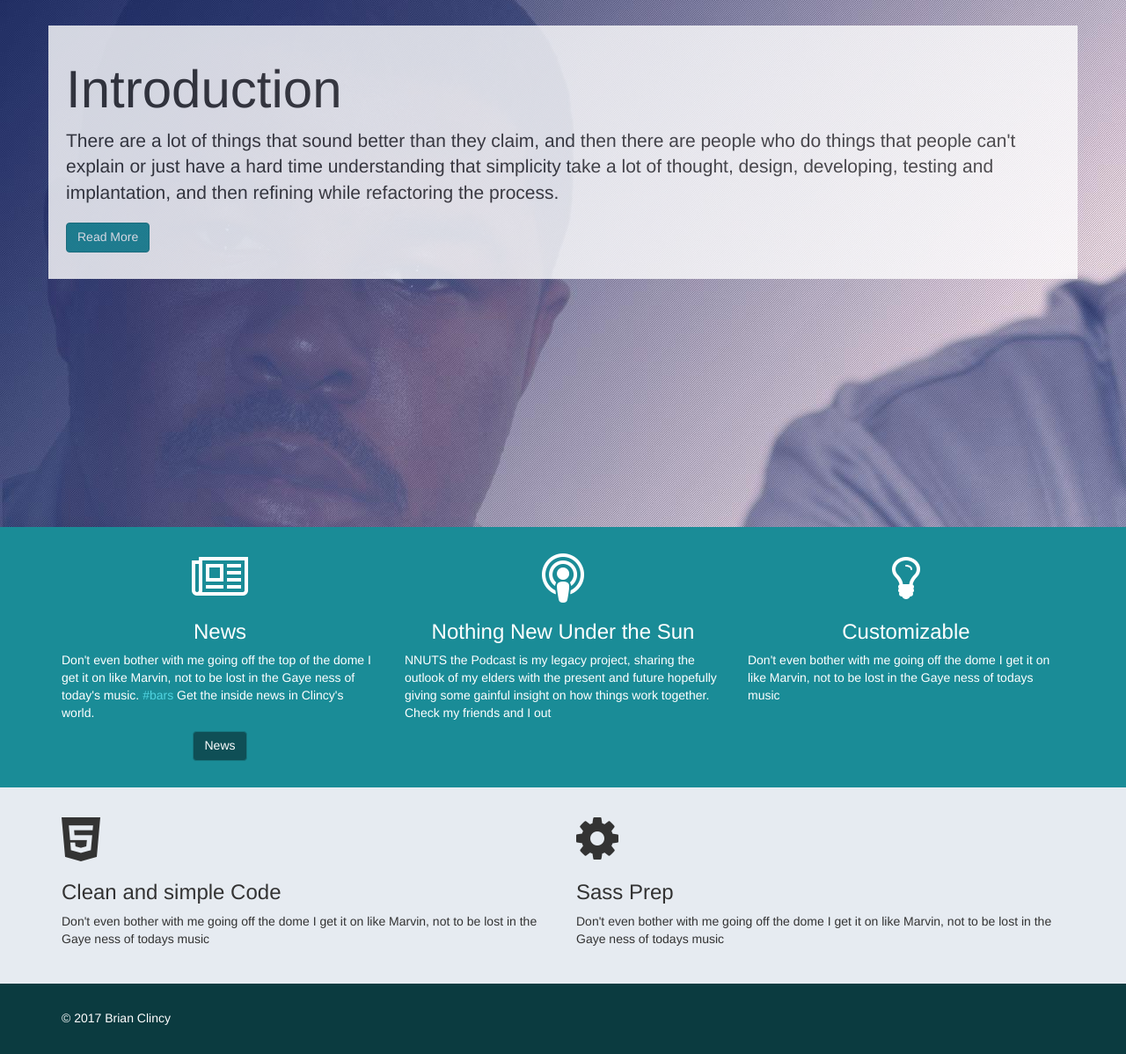
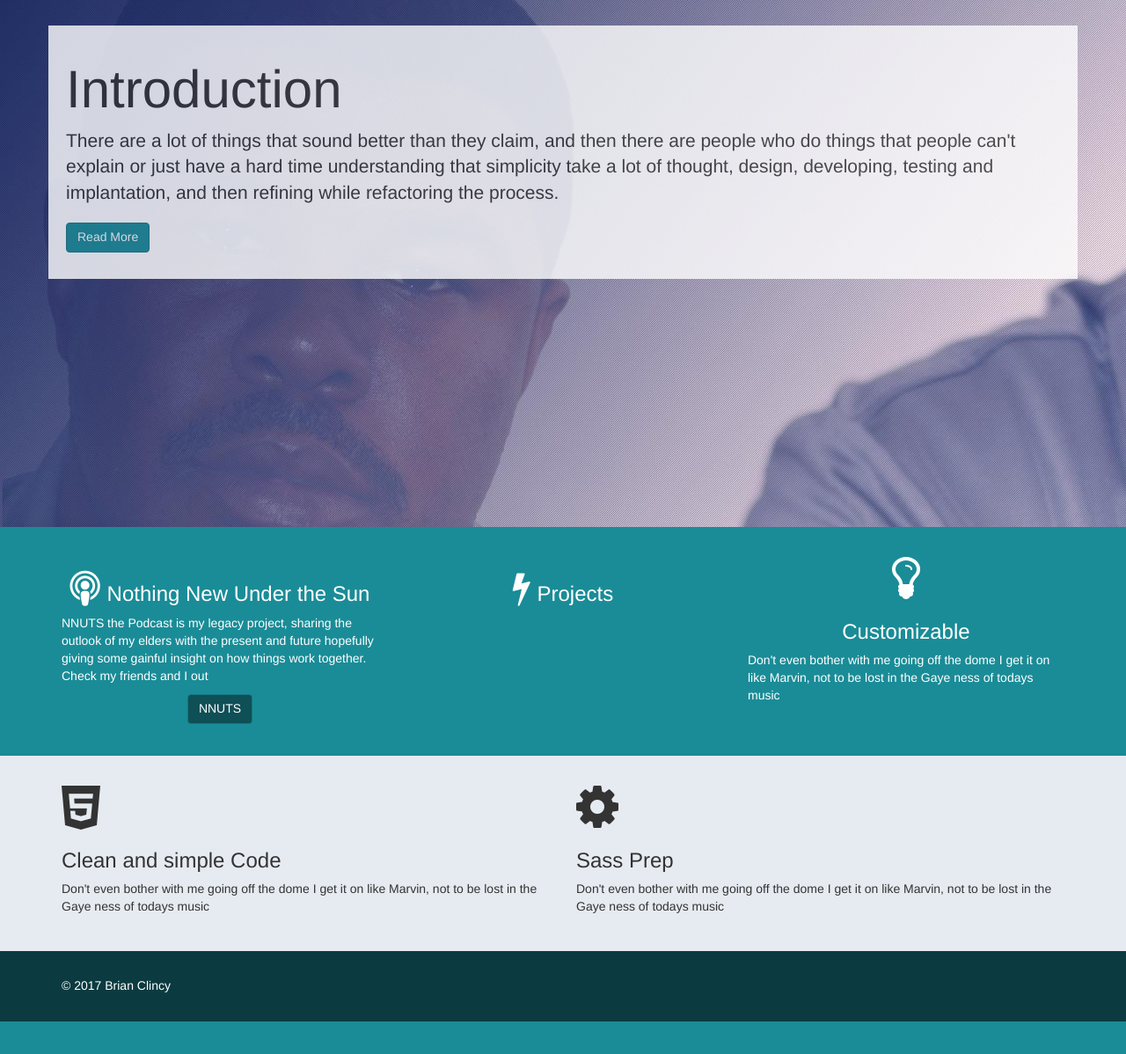
Before and after one commit to bclincy/clincy, a PHP site: page /index.html in a window 1280 px wide. Shown: the part 53-1251 px from the top of the page at 88% size. After the commit the page ends 1214 px from the top, so only its background shows below. Run offline with PHP 8.4, Linux system fonts and the light colour scheme.

Commit message:
news section

```diff
--- a/index.html
+++ b/index.html
@@ -57,24 +57,15 @@
     <div class="container">
         <div class="row">
             <div class="col-md-4">
-                <i class="fa fa-newspaper-o"></i>
-
-                <h3>News</h3>
-
-                <p>Don't even bother with me going off the top of the dome I get it on like Marvin, not to be lost in
-                    the Gaye ness
-                    of today's music. <a href="https://twitter.com/hashtag/bars?src=hash">#bars</a> Get the inside news
-                    in Clincy's world.</p>
-
-                <div><a href="/news" class="btn btn-primary">News</a></div>
-            </div>
-            <div class="col-md-4">
-                <i class="fa fa-podcast"></i>
-
-                <h3>Nothing New Under the Sun</h3>
+                <h3><span class="fa-inline"><i class="fa fa-podcast"></i> </span>Nothing New Under the Sun</h3>
 
                 <p>NNUTS the Podcast is my legacy project, sharing the outlook of my elders with the present and future
                     hopefully giving some gainful insight on how things work together. Check my friends and I out </p>
+
+                <div><a href="/nnuts" class="btn btn-primary">NNUTS</a></div>
+            </div>
+            <div class="col-md-4">
+                <h3><span class="fa-inline"><i class="fa fa-bolt"></i> </span> Projects</h3>
             </div>
             <div class="col-md-4">
                 <i class="fa fa-lightbulb-o"></i>
--- a/sass/_custom.scss
+++ b/sass/_custom.scss
@@ -28,7 +28,6 @@
   text-align: center;
   background: $main-color;
   color: set_text-color($main-color);
-
   a {
     color: lighten($main-color, 25%);
   }
@@ -45,6 +44,10 @@
 
   .fa {
     font-size: $icon-size;
+  }
+  .fa-inline {
+    font-size: 10px;
+    padding-right: 5px;
   }
   p {
     text-align: left;
```
Also changed, not shown: css/app.css, 1 other file.
